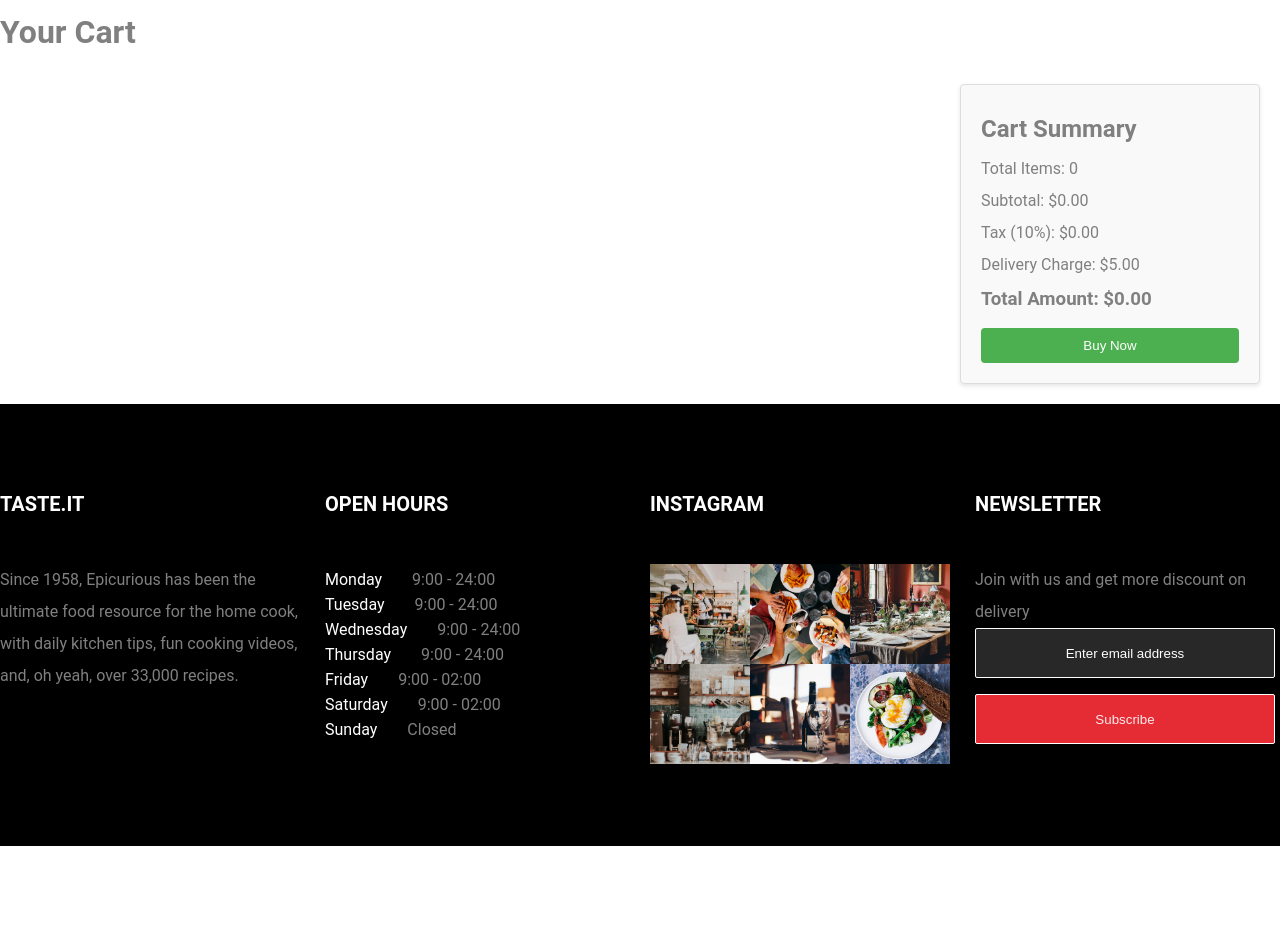
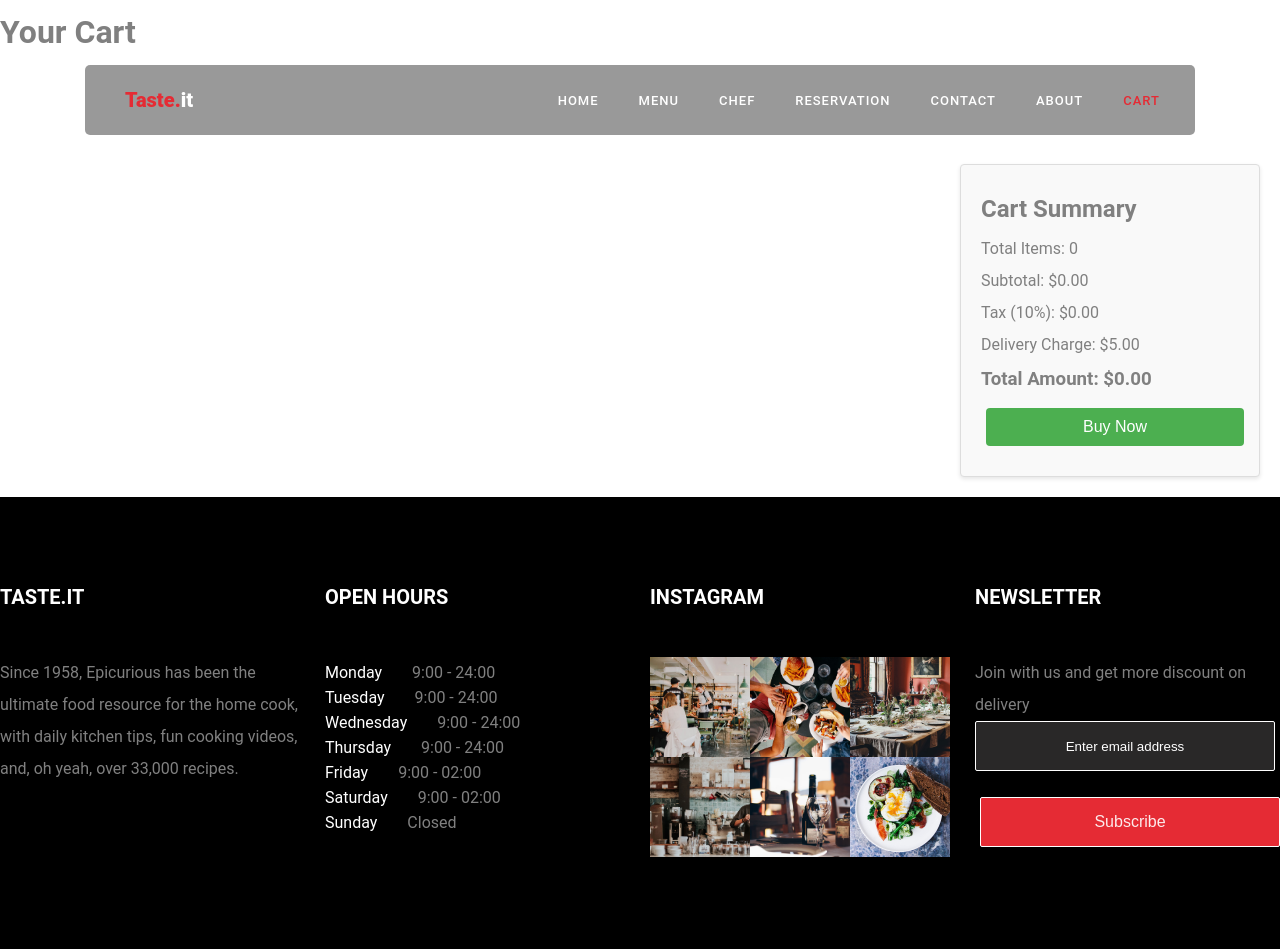
Before and after one commit to Krutik19/Group12, a PHP site: page /Cart.php in a window 1280 px wide. Before the commit the page ends 846 px from the top, so only its background shows below. Run offline with PHP 8.4, Linux system fonts and the light colour scheme.

Commit message:
integrate Upadates with project

```diff
--- a/Js/Cart.js
+++ b/Js/Cart.js
@@ -3,26 +3,29 @@ document.addEventListener('DOMContentLoaded', function() {
     const buyButton = document.getElementById('buyButton');
     let cartItems = [];
 
+    // Fetch cart items from the server
     function fetchCartItems() {
-        fetch('path/to/Get_Cart.php')
+        fetch('../Back-End/Get_Cart.php')
             .then(response => response.json())
             .then(data => {
                 console.log('Cart items fetched:', data);
                 cartItems = data;
-                renderCartItems();
+                renderCartItems(); // Render cart items on the page
             })
             .catch(error => console.error('Error fetching cart items:', error));
     }
 
+    // Render cart items on the page
     function renderCartItems() {
         cartItemsContainer.innerHTML = '';
 
         if (cartItems.length === 0) {
             cartItemsContainer.innerHTML = '<p>No items in cart</p>';
-            updateCartSummary(); // Update summary to reflect empty cart
+            updateCartSummary(); // Update cart summary if no items
             return;
         }
 
+        // Loop through each item and create card elements
         cartItems.forEach(item => {
             const card = document.createElement('div');
             card.className = 'card';
@@ -44,14 +47,8 @@ document.addEventListener('DOMContentLoaded', function() {
 
             const cardPrice = document.createElement('p');
             cardPrice.className = 'card-price';
-
-            // Convert price to number if it's not already
             const price = parseFloat(item.price);
-            if (!isNaN(price)) {
-                cardPrice.textContent = `$${price.toFixed(2)}`;
-            } else {
-                cardPrice.textContent = 'Price unavailable';
-            }
+            cardPrice.textContent = !isNaN(price) ? `$${price.toFixed(2)}` : 'Price unavailable';
 
             const quantityInput = document.createElement('input');
             quantityInput.type = 'number';
@@ -61,7 +58,8 @@ document.addEventListener('DOMContentLoaded', function() {
                 const newQuantity = parseInt(this.value);
                 if (newQuantity >= 0) {
                     item.quantity = newQuantity;
-                    updateCartSummary();
+                    updateQuantity(item.cart_item_id, newQuantity); // Update quantity in the backend
+                    updateCartSummary(); // Update cart summary when quantity changes
                 } else {
                     this.value = item.quantity;
                 }
@@ -70,6 +68,7 @@ document.addEventListener('DOMContentLoaded', function() {
             const removeButton = document.createElement('button');
             removeButton.textContent = 'Remove';
             removeButton.addEventListener('click', function() {
+                // Remove item from cart
                 fetch('../Back-End/Remove_Cart_Item.php', {
                     method: 'POST',
                     headers: {
@@ -80,9 +79,8 @@ document.addEventListener('DOMContentLoaded', function() {
                 .then(response => response.json())
                 .then(data => {
                     if (data.success) {
-                        // Remove item from cartItems array and re-render
                         cartItems = cartItems.filter(i => i.cart_item_id !== item.cart_item_id);
-                        renderCartItems(); // Update UI
+                        renderCartItems(); // Re-render cart items after removal
                     } else {
                         console.error('Error removing item from cart:', data.message);
                     }
@@ -102,9 +100,28 @@ document.addEventListener('DOMContentLoaded', function() {
             cartItemsContainer.appendChild(card);
         });
 
-        updateCartSummary();
+        updateCartSummary(); // Update cart summary after rendering items
     }
 
+    // Update quantity in the backend
+    function updateQuantity(cart_item_id, newQuantity) {
+        fetch('../Back-End/Update_Cart_Item.php', {
+            method: 'POST',
+            headers: {
+                'Content-Type': 'application/json'
+            },
+            body: JSON.stringify({ cart_item_id: cart_item_id, quantity: newQuantity })
+        })
+        .then(response => response.json())
+        .then(data => {
+            if (!data.success) {
+                console.error('Error updating quantity:', data.message);
+            }
+        })
+        .catch(error => console.error('Error updating quantity:', error));
+    }
+
+    // Update cart summary (total items, subtotal, tax, etc.)
     function updateCartSummary() {
         if (cartItems.length === 0) {
             document.getElementById('totalItems').textContent = '0';
@@ -116,8 +133,8 @@ document.addEventListener('DOMContentLoaded', function() {
         }
         const totalItems = cartItems.reduce((total, item) => total + item.quantity, 0);
         const subtotal = cartItems.reduce((total, item) => total + (item.price * item.quantity), 0);
-        const tax = subtotal * 0.1; // Assuming 10% tax rate
-        const deliveryCharge = 5; // Assuming a flat delivery charge
+        const tax = subtotal * 0.1;
+        const deliveryCharge = 5;
         const totalAmount = subtotal + tax + deliveryCharge;
 
         document.getElementById('totalItems').textContent = totalItems;
@@ -127,10 +144,10 @@ document.addEventListener('DOMContentLoaded', function() {
         document.getElementById('totalAmount').textContent = `$${totalAmount.toFixed(2)}`;
     }
 
+    // Redirect to checkout page
     buyButton.addEventListener('click', function() {
-        console.log('Buy button clicked!');
-        console.log('Items in cart:', cartItems);
+        window.location.href = '../Views/CheckOut.php';
     });
 
-    fetchCartItems();
+    fetchCartItems(); // Initial fetch of cart items
 });
--- a/Js/Menu.js
+++ b/Js/Menu.js
@@ -32,9 +32,10 @@ document.getElementById('categoryDropdown').addEventListener('change', function(
 
                     // Add to Cart button
                     const addToCartButton = document.createElement('button');
+                    addToCartButton.className = 'add-to-cart-button';
                     addToCartButton.textContent = 'Add to Cart';
                     addToCartButton.addEventListener('click', function() {
-                        addToCart(item.item_id, 1); // Adding 1 by default
+                        addToCart(item.item_id, 1);
                     });
 
                     cardContent.appendChild(cardTitle);
--- a/Style/Cart.css
+++ b/Style/Cart.css
@@ -5,7 +5,7 @@
 .cart-items {
     display: flex;
     justify-content: space-between;
-    margin: 20px;
+    margin: 100px 20px 20px 20px;
 }
 
 .card-container {
@@ -46,8 +46,35 @@
     margin-bottom: 10px;
 }
 
+/* Style for the quantity input */
 .quantity-input {
-    margin-top: 10px;
+    width: 50px;
+    padding: 5px;
+    margin: 10px 5px;
+    text-align: center;
+    border: 1px solid #ddd;
+    border-radius: 4px;
+    font-size: 1rem;
+}
+
+/* Style for the remove button */
+button {
+    cursor: pointer;
+    font-size: 1rem;
+    border: none;
+    border-radius: 4px;
+    padding: 10px 15px;
+    margin: 10px 5px;
+}
+
+.remove-button {
+    background-color: #ff4d4d;
+    color: #fff;
+    transition: background-color 0.3s ease;
+}
+
+.remove-button:hover {
+    background-color: #ff1a1a;
 }
 
 .cart-summary {
--- a/Views/Cart.php
+++ b/Views/Cart.php
@@ -6,16 +6,48 @@
     <meta name="viewport" content="width=device-width, initial-scale=1.0">
     <title>Cart</title>
     <link rel="stylesheet" href="../Style/index.css">
-    <link rel="stylesheet" href="../Style/Cart.css"> <!-- Create Cart.css for cart specific styles -->
+    <link rel="stylesheet" href="../Style/Cart.css">
 </head>
 <body>
 <header>
+    <nav class="navbar navbar-expand-lg container">
+        <div class="container-fluid desktop-nav">
+            <a class="navbar-brand" href="#"><span>Taste.</span>it</a>
+            <div class="collapse navbar-collapse" id="navbarNav">
+                <ul class="navbar-nav">
+                    <li class="nav-item">
+                        <a class="nav-link" href="index.php">Home</a>
+                    </li>
+                    <li class="nav-item">
+                        <a class="nav-link" href="Menu.php">Menu</a>
+                    </li>
+                    <li class="nav-item">
+                        <a class="nav-link" href="Chef.php">Chef</a>
+                    </li>
+                    <li class="nav-item">
+                        <a class="nav-link" href="Reservation.php">Reservation</a>
+                    </li>
+                    <li class="nav-item">
+                        <a class="nav-link" href="ContactUs.php">Contact</a>
+                    </li>
+                    <li class="nav-item">
+                        <a class="nav-link" href="AboutUs.php">About</a>
+                    </li>
+                    <li class="nav-item">
+                        <a class="nav-link active" aria-current="page" href="Cart.php">Cart</a>
+                    </li>
+                </ul>
+            </div>
+        </div>
+    </nav>
+</header>
+<div>
     <h1 class="Cart-tag">Your Cart</h1>
-    </header>
+</div>
 
 <section class="cart-items">
     <div id="cartItemsContainer" class="card-container">
-            <!-- Cart items will be dynamically added here -->
+
     </div>
 
     <div class="cart-summary">
--- a/Views/Menu.php
+++ b/Views/Menu.php
@@ -71,6 +71,10 @@ include '../Back-End/session_check.php';
                         <li class="nav-item">
                             <a class="nav-link" href="AboutUs.php">About</a>
                         </li>
+
+                        <li class="nav-item">
+                            <a class="nav-link" href="Cart.php">Cart</a>
+                        </li>
                 </ul>
             </div>
         </div>
```
Also changed, not shown: Back-End/Remove_Cart_Item.php (+7 -7 lines), Back-End/Update_Cart_Item.php (added, +28 -0 lines), Style/Menu.css (+23 -0 lines). Lines whose indentation alone changed are shown as unchanged.
